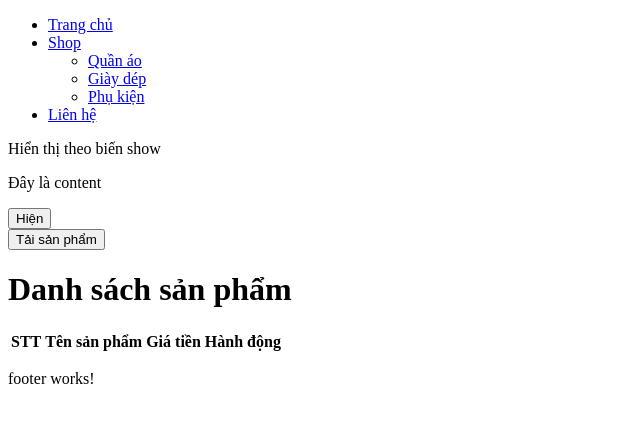
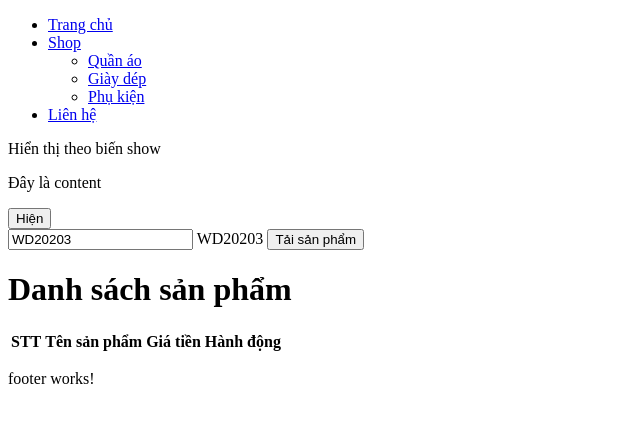
Before and after one commit to angocit/web208, an Angular app: page / in a window 1280 px wide. Shown: the top 422 px of the page, without its empty margins (0-640 px from the left). Built offline with nearby package versions, Linux system fonts and the light colour scheme.

Commit message:
b4: Sử dụng Tương tác 2 chiều ngModel

```diff
--- a/src/app/app.html
+++ b/src/app/app.html
@@ -13,6 +13,8 @@
 @if(show){
     <h2>Xin chào WD20203</h2>
 }
+<input placeholder="Nhập title" [(ngModel)]= "title"/>
+{{title}}
 <button (click)="LoadProduct()">Tải sản phẩm</button>
 <h1>Danh sách sản phẩm</h1>
 <table>
--- a/src/app/app.ts
+++ b/src/app/app.ts
@@ -2,6 +2,8 @@ import { Component, signal } from '@angular/core';
 import { RouterOutlet } from '@angular/router';
 import { Header } from "./layouts/header/header";
 import { Footer } from "./layouts/footer/footer";
+import { CommonModule } from '@angular/common';
+import { FormsModule } from '@angular/forms';
 interface IProduct {
   id: number;
   name: string;
@@ -10,7 +12,7 @@ interface IProduct {
 }
 @Component({
   selector: 'app-root',
-  imports: [RouterOutlet, Header, Footer],
+  imports: [RouterOutlet, Header, Footer,FormsModule],
   templateUrl: './app.html',
   styleUrl: './app.css'
 })
@@ -18,6 +20,7 @@ export class App {
   // protected readonly title = signal('wd20203');
   show:boolean = false
   products:IProduct[] = []
+  title = "WD20203"
   handleClick=()=>{
     // alert("Bạn vừa click")
     this.show = !this.show
```
